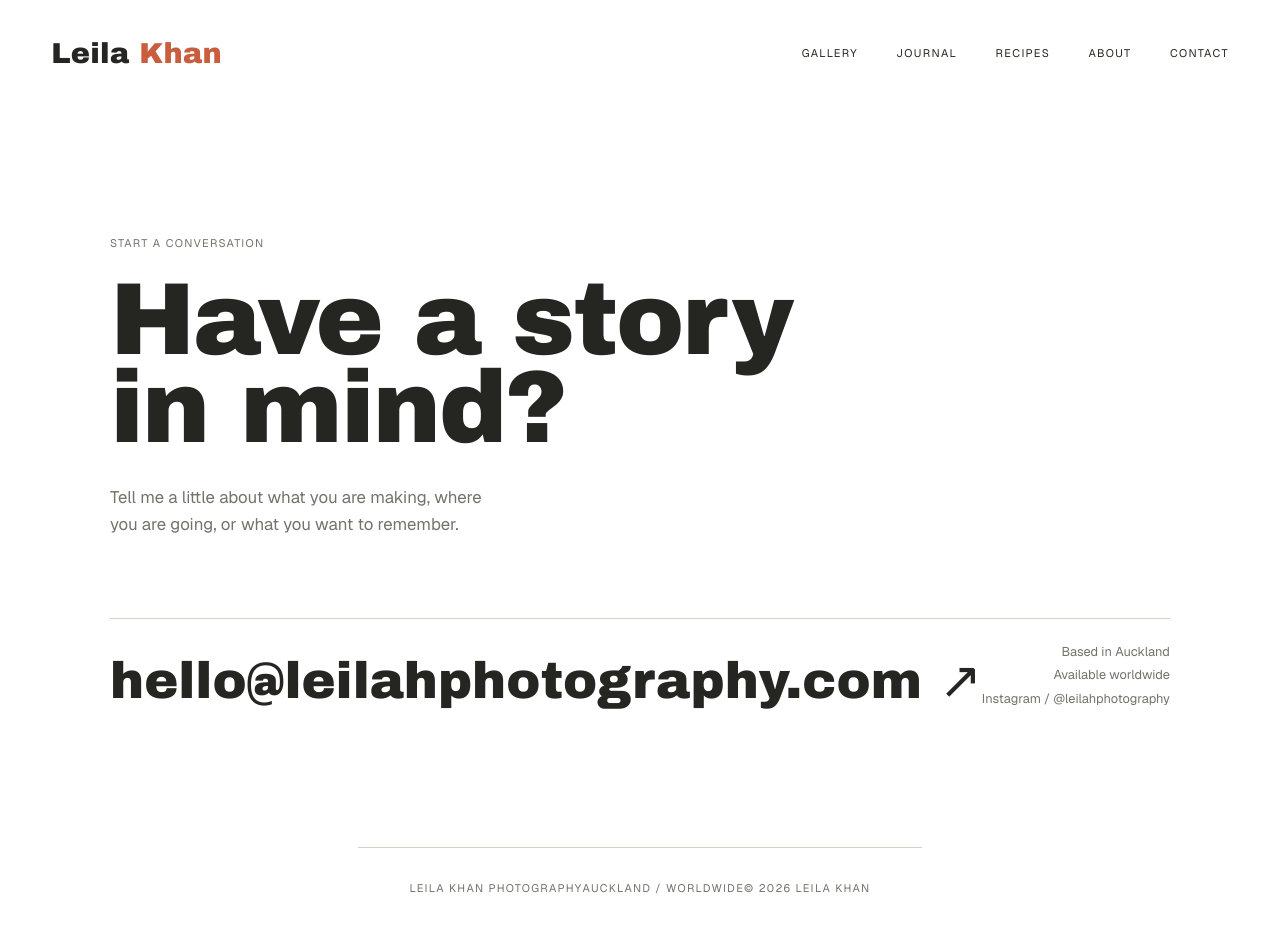
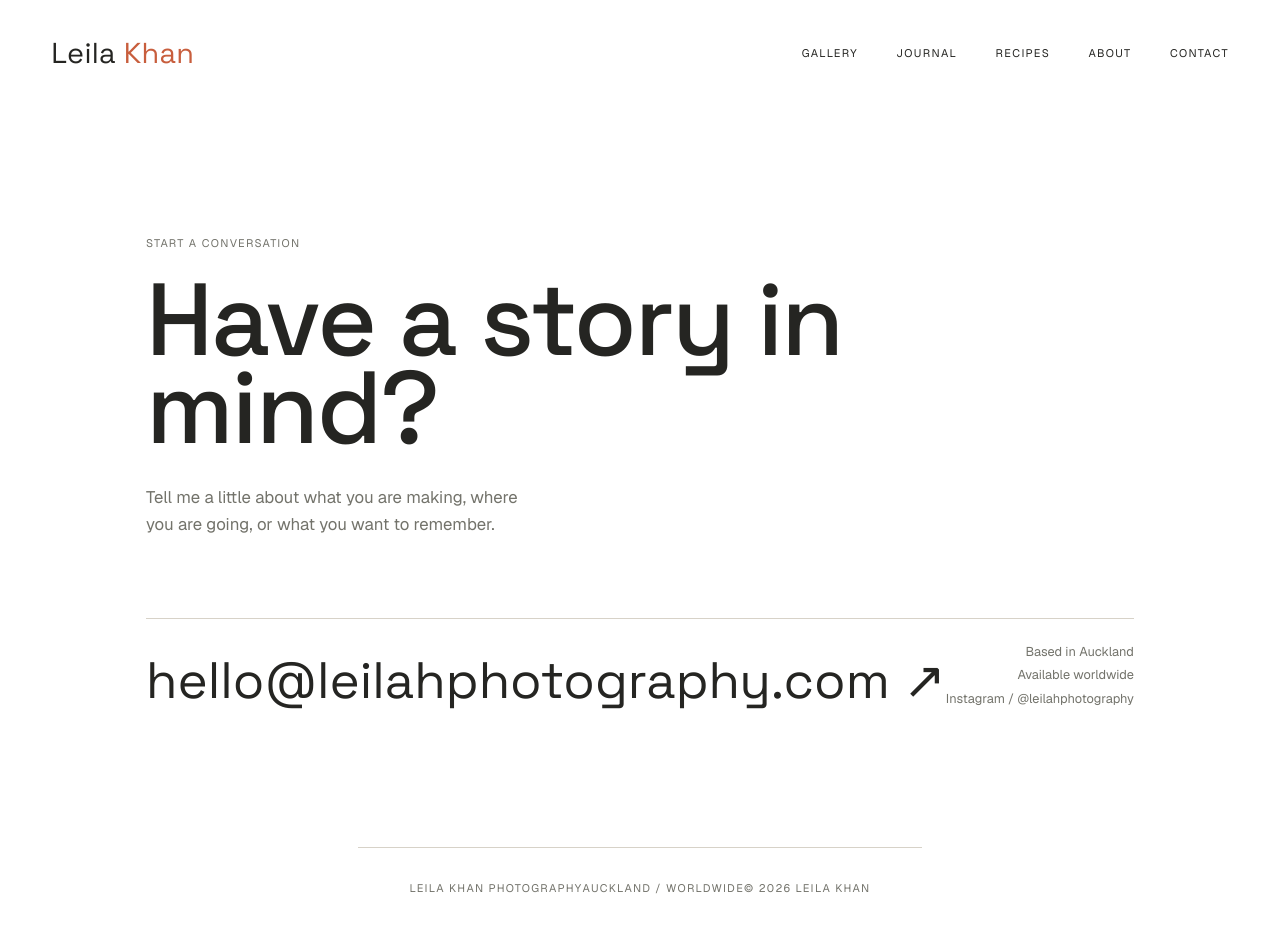
Before and after one commit to deuketc/leila-nextjs, a Next.js app: page /contact in a window 1280 px wide. Built offline with nearby package versions, Linux system fonts and the light colour scheme.

Commit message:
Use cleaner display typography

```diff
--- a/src/app/globals.css
+++ b/src/app/globals.css
@@ -39,7 +39,7 @@ a { color: inherit; text-decoration: none; }
   width: 100%;
 }
 .wordmark {
-  font-family: var(--font-display), Georgia, serif;
+  font-family: var(--font-display), sans-serif;
   font-size: 1.8rem;
   letter-spacing: 0.01em;
 }
@@ -142,7 +142,7 @@ nav a:hover, .text-link:hover, .contact-email:hover { color: var(--accent); }
 .eyebrow { color: var(--muted); margin: 0 0 1.5rem; }
 h1, h2, p { margin-top: 0; }
 h1, h2 {
-  font-family: var(--font-display), Georgia, serif;
+  font-family: var(--font-display), sans-serif;
   font-weight: 500;
   letter-spacing: -0.02em;
 }
@@ -439,13 +439,13 @@ h2 { font-size: clamp(2.6rem, 5vw, 5rem); line-height: 0.95; margin-bottom: 0; }
 .about-copy p { color: var(--muted); line-height: 1.7; margin-bottom: 1.5rem; }
 .about-copy .large-copy {
   color: var(--ink);
-  font-family: var(--font-display), Georgia, serif;
+  font-family: var(--font-display), sans-serif;
   font-size: clamp(2rem, 3vw, 3rem);
   line-height: 1.05;
 }
 .contact-page .page-heading { margin-bottom: 5rem; }
 .contact-details { border-top: 1px solid var(--line); display: flex; justify-content: space-between; padding-top: 1.5rem; }
-.contact-email { font-family: var(--font-display), Georgia, serif; font-size: clamp(2rem, 4vw, 4rem); }
+.contact-email { font-family: var(--font-display), sans-serif; font-size: clamp(2rem, 4vw, 4rem); }
 .contact-meta { color: var(--muted); font-size: 0.8rem; line-height: 1.4; text-align: right; }
 .contact-meta p { margin-bottom: 0.35rem; }
 
--- a/src/app/layout.tsx
+++ b/src/app/layout.tsx
@@ -1,5 +1,5 @@
 import type { Metadata } from "next";
-import { Archivo_Black, Geist } from "next/font/google";
+import { Geist, Space_Grotesk } from "next/font/google";
 import "./globals.css";
 
 const geistSans = Geist({
@@ -7,10 +7,10 @@ const geistSans = Geist({
   subsets: ["latin"],
 });
 
-const archivo = Archivo_Black({
+const spaceGrotesk = Space_Grotesk({
   variable: "--font-display",
   subsets: ["latin"],
-  weight: "400",
+  weight: ["400", "500", "600", "700"],
 });
 
 export const metadata: Metadata = {
@@ -26,7 +26,7 @@ export default function RootLayout({ children }: LayoutProps<"/">) {
   return (
     <html
       lang="en"
-      className={`${geistSans.variable} ${archivo.variable} h-full antialiased`}
+      className={`${geistSans.variable} ${spaceGrotesk.variable} h-full antialiased`}
     >
       <body className="min-h-full flex flex-col">{children}</body>
     </html>
```
